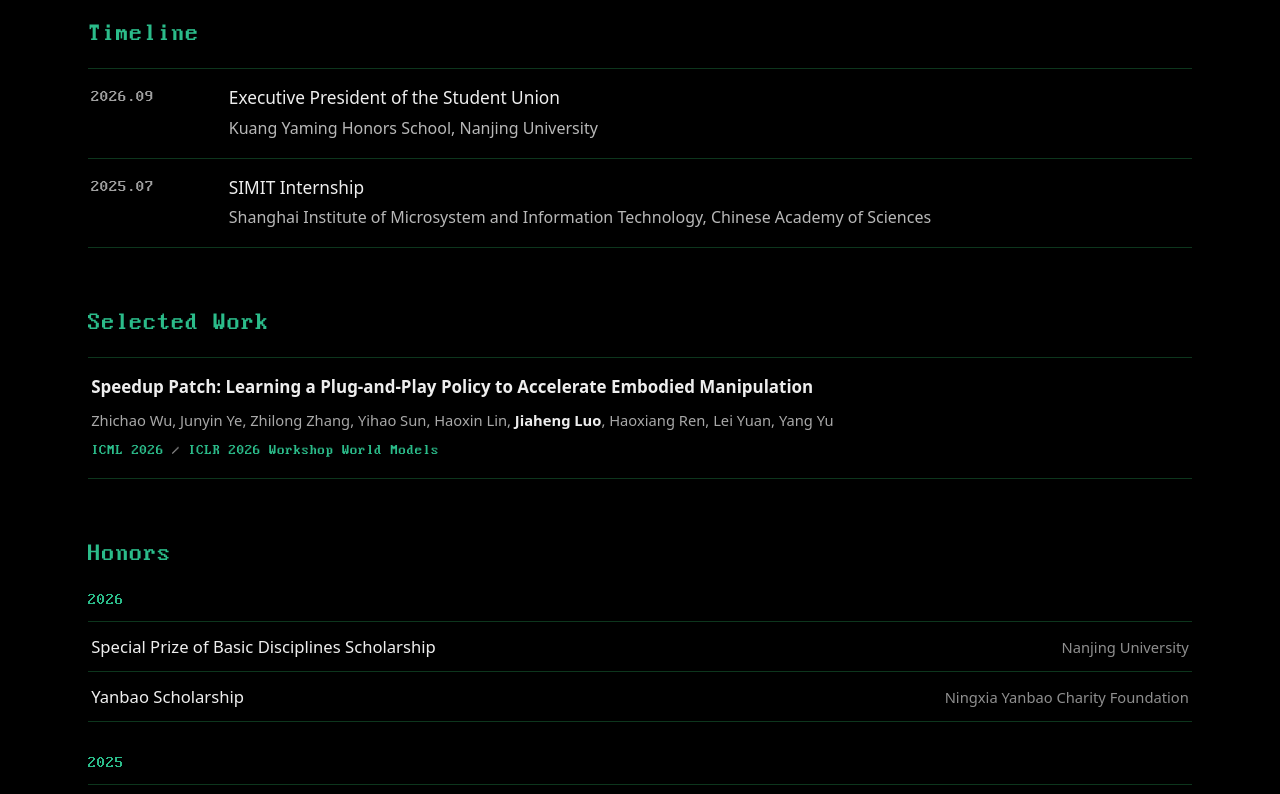
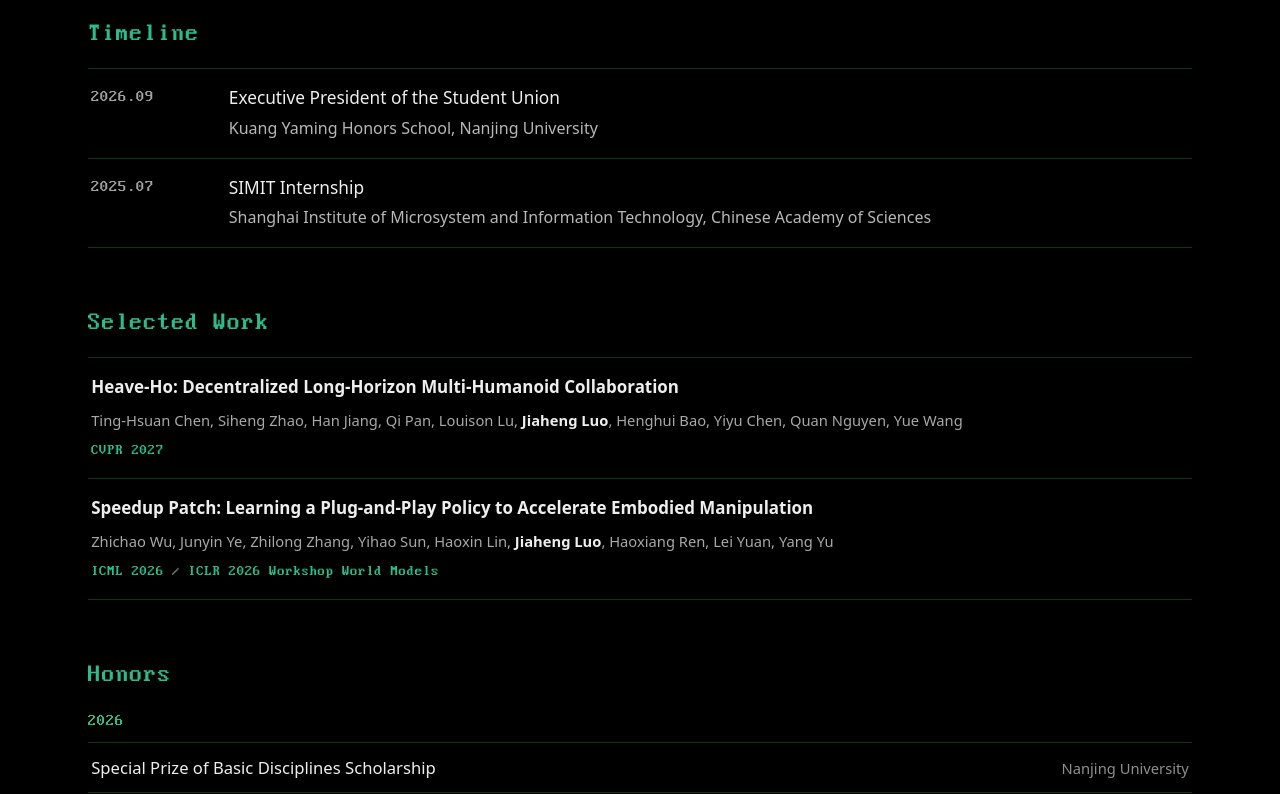
Before and after one commit to KB-JiaHeng/KB-JiaHeng.github.io, a plain HTML site: page about/index.html in a window 1280 px wide. Shown: the part 510-1304 px from the top of the page. Drawn offline with Linux system fonts and the light colour scheme.

Commit message:
Site updated: 2026-11-18 13:27:57

```diff
--- a/about/index.html
+++ b/about/index.html
@@ -104,6 +104,20 @@
         <div class="about-item-list">
 
           <div class="about-item work-item">
+            <a class="work-title" href="https://arxiv.org/abs/2611.22275" target="_blank" rel="noopener noreferrer">Heave-Ho: Decentralized Long-Horizon Multi-Humanoid Collaboration</a>
+
+            <p class="work-authors">
+              <span class="">Ting-Hsuan Chen</span>, <span class="">Siheng Zhao</span>, <span class="">Han Jiang</span>, <span class="">Qi Pan</span>, <span class="">Louison Lu</span>, <span class="work-author-me">Jiaheng Luo</span>, <span class="">Henghui Bao</span>, <span class="">Yiyu Chen</span>, <span class="">Quan Nguyen</span>, <span class="">Yue Wang</span>
+            </p>
+
+
+            <div class="work-venues">
+              <a href="https://openreview.net/forum?id=MQgVxBEXdZ" target="_blank" rel="noopener noreferrer">CVPR 2027</a>
+            </div>
+
+          </div>
+
+          <div class="about-item work-item">
             <a class="work-title" href="https://openreview.net/forum?id=iJNYi8dwr4" target="_blank" rel="noopener noreferrer">Speedup Patch: Learning a Plug-and-Play Policy to Accelerate Embodied Manipulation</a>
 
             <p class="work-authors">
```
